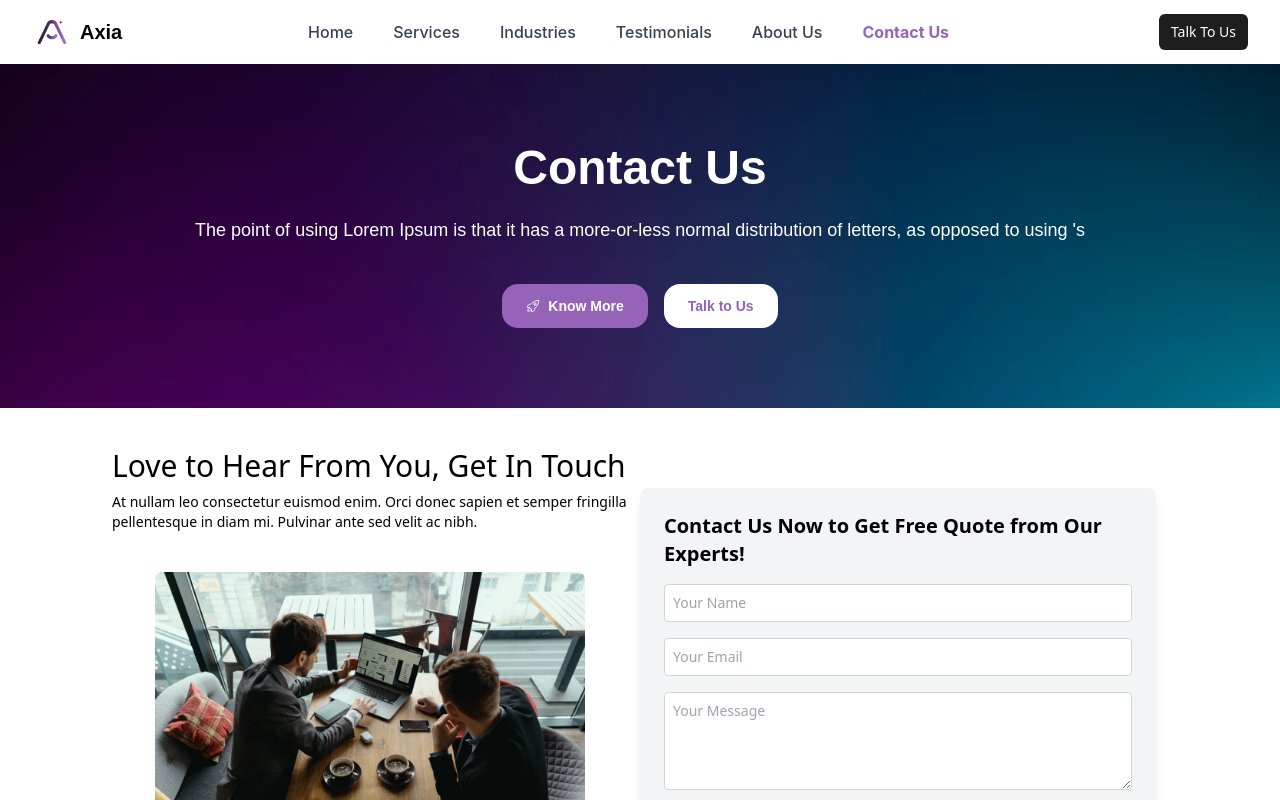
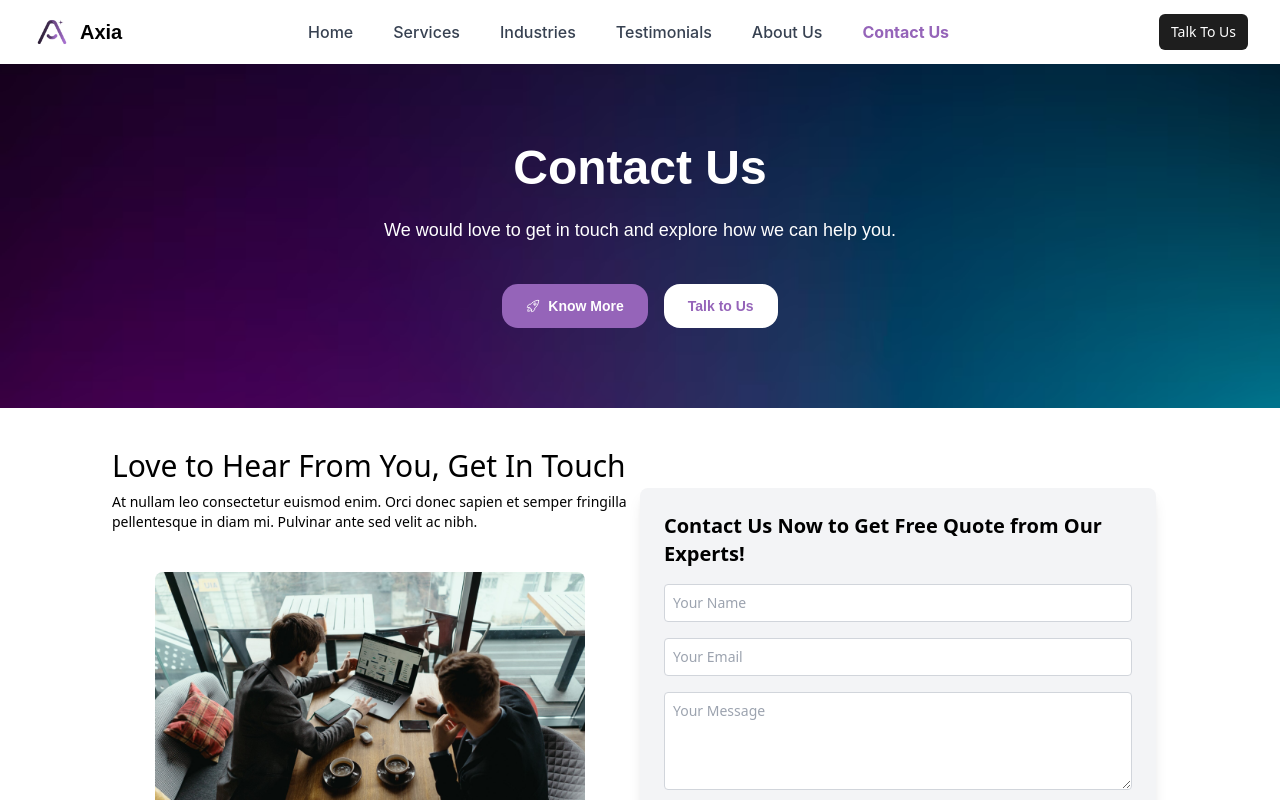
Before and after one commit to axia-ai/axia-ai-website, a React (Vite) app: page /contactUs in a window 1280 px wide. Shown: the top 800 px of the page. Built offline with nearby package versions, Linux system fonts and the light colour scheme.

Commit message:
updated header content

```diff
--- a/src/Components/IndustriesSection/IndustriesCards.jsx
+++ b/src/Components/IndustriesSection/IndustriesCards.jsx
@@ -7,7 +7,7 @@ function IndustriesPage() {
   return (
     <PinkBackgroundComponent>
       <div className="text-center mb-10">
-        <h1 className="text-4xl font-bold mt-2">Analytics that feels like it’s from the future</h1>
+        <h1 className="text-4xl font-bold mt-2">AI-Driven Solutions that feel like they are from the Future</h1>
         <p className="text-gray-600 mt-4 max-w-2xl mx-auto text-sm sm:text-lg">
           Powerful, self-serve product and growth analytics to help you convert, engage, and retain more users. Trusted by over 4,000 startups.
         </p>
--- a/src/Components/Pages/ContactUsPage.jsx
+++ b/src/Components/Pages/ContactUsPage.jsx
@@ -7,10 +7,10 @@ function ContactUs() {
     <Layout
       heroHeading={"Contact Us"}
       heroPara={
-        "The point of using Lorem Ipsum is that it has a more-or-less normal distribution of letters, as opposed to using 's"
+        "We would love to get in touch and explore how we can help you."
       }
     >
-      <ContactUsPage/>
+      <ContactUsPage />
     </Layout>
   );
 }
--- a/src/Components/Pages/IndustriesPage.jsx
+++ b/src/Components/Pages/IndustriesPage.jsx
@@ -4,8 +4,8 @@ import IndustriesCards from '../IndustriesSection/IndustriesCards'
 
 function Industries() {
   return (
-    <Layout heroHeading={"Industries"} heroPara={"The point of using Lorem Ipsum is that it has a more-or-less normal distribution of letters, as opposed to using 's"}>
-      <IndustriesCards/>
+    <Layout heroHeading={"Industries We Serve"} heroPara={"Business Transformations can be complex. Explore the domains we aim and serve to simplify the process."}>
+      <IndustriesCards />
     </Layout>
   )
 }
```
